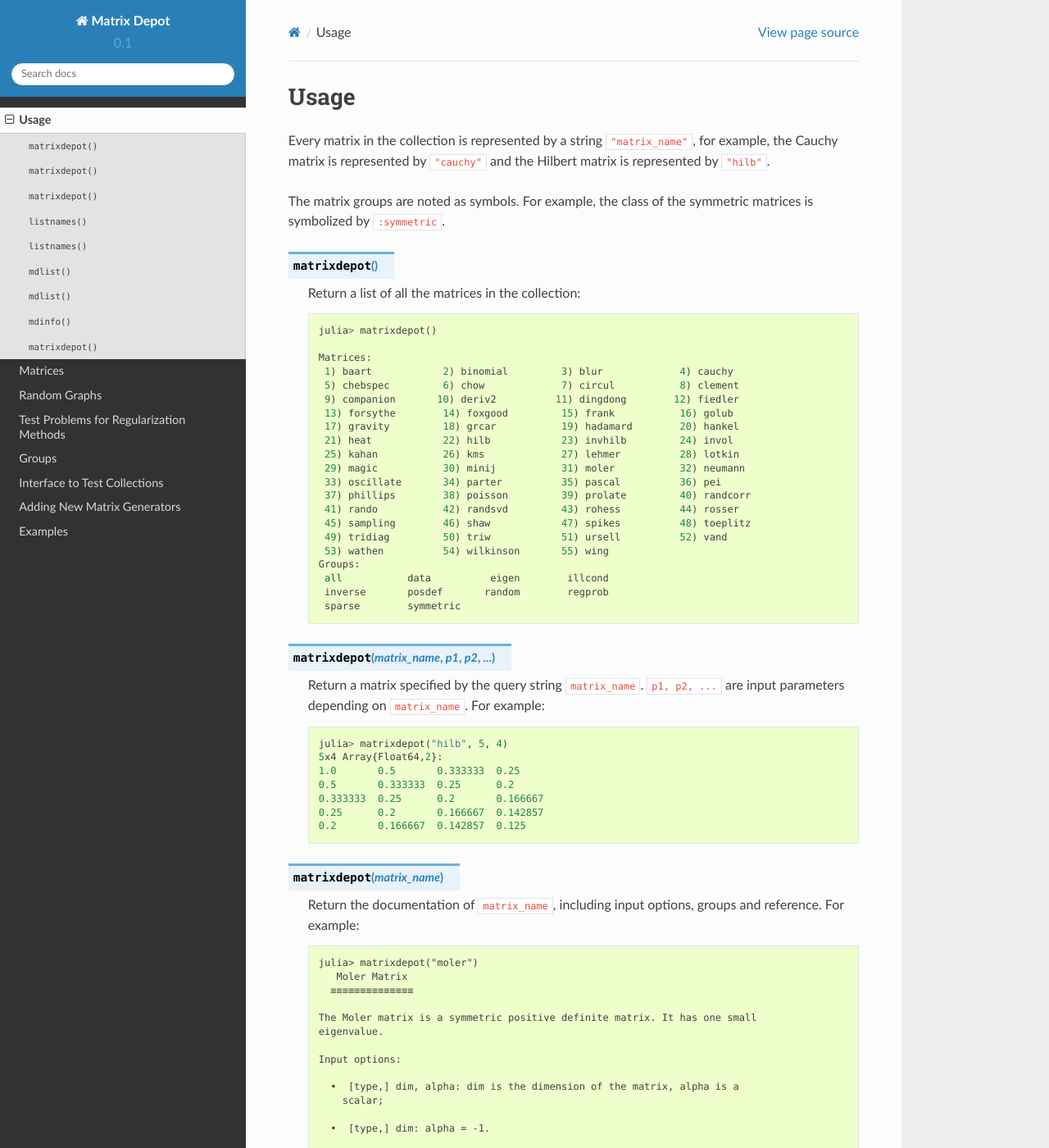
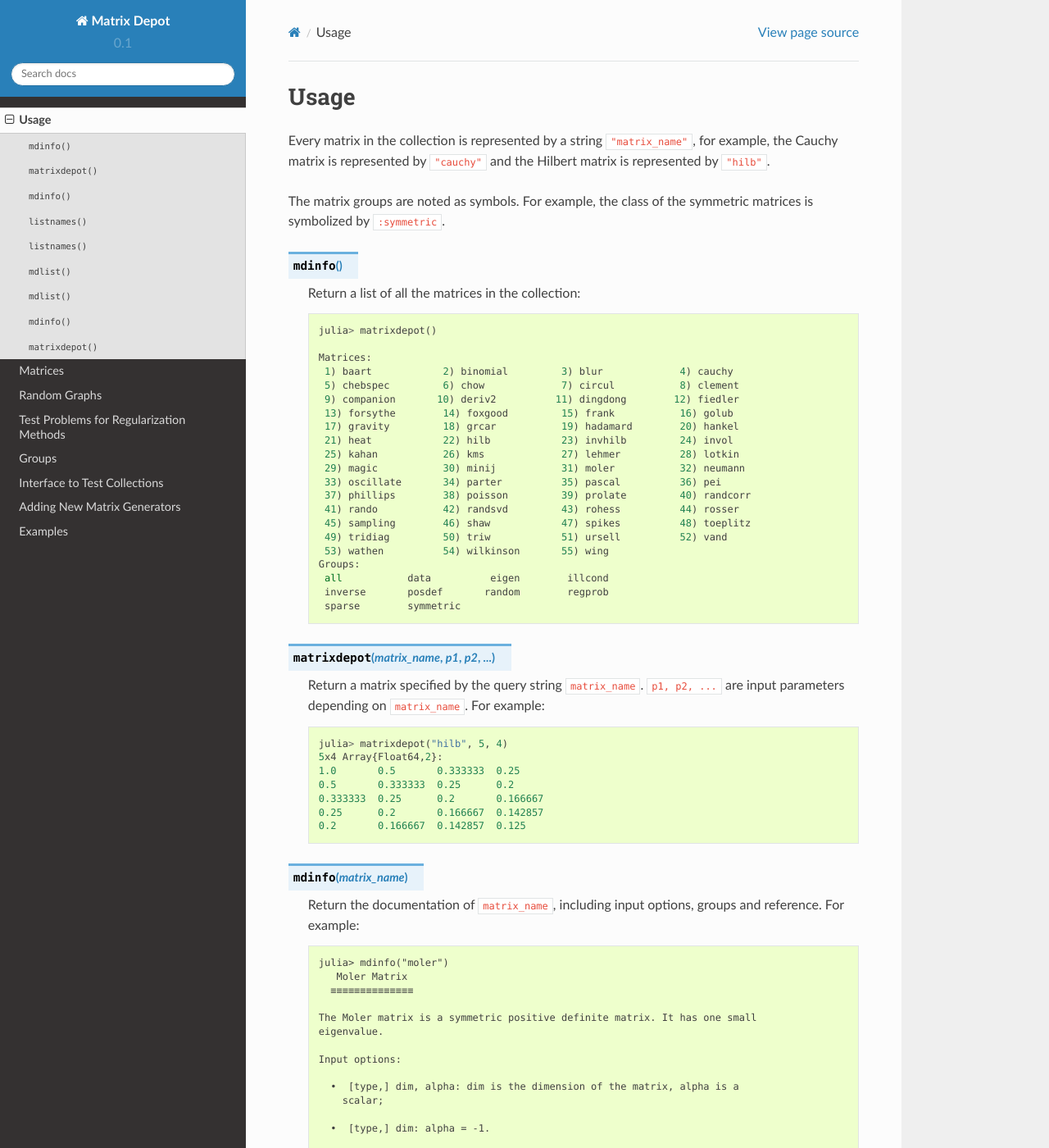
Before and after one commit to JuliaLinearAlgebra/MatrixDepot.jl, a Sphinx documentation site: the page built from doc/usage.rst, in a window 1280 px wide and 1400 px high. Shown: the whole window at 82% size. Built offline with Sphinx 7.4.7 and the Read the Docs theme 2.0.0, drawn with Linux system fonts in a browser that asks for light colours; some of the changed text lies outside the part shown.

Commit message:
Update usage.rst

```diff
--- a/doc/usage.rst
+++ b/doc/usage.rst
@@ -9,7 +9,7 @@ The matrix groups are noted as symbols.
 For example, the class of the symmetric
 matrices is symbolized by ``:symmetric``.
 
-.. function:: matrixdepot()
+.. function:: mdinfo()
 
   Return a list of all the matrices in the collection::
 
@@ -37,9 +37,9 @@ matrices is symbolized by ``:symmetric``.
 
 .. function:: matrixdepot(matrix_name, p1, p2, ...)
 
-  Return a matrix specified by the query string ``matrix_name``. ``p1,
-  p2, ...`` are input parameters depending on ``matrix_name``. For
-  example::
+  Return a matrix specified by the query string ``matrix_name``.
+  ``p1, p2, ...`` are input parameters depending on ``matrix_name``.
+  For example::
 
     julia> matrixdepot("hilb", 5, 4)
     5x4 Array{Float64,2}:
@@ -49,12 +49,12 @@ matrices is symbolized by ``:symmetric``.
     0.25      0.2       0.166667  0.142857
     0.2       0.166667  0.142857  0.125
 
-.. function:: matrixdepot(matrix_name)
+.. function:: mdinfo(matrix_name)
 
-  Return the documentation of ``matrix_name``, including input
-  options, groups and reference. For example::
+  Return the documentation of ``matrix_name``, including input options,
+  groups and reference. For example::
 
-   julia> matrixdepot("moler")
+   julia> mdinfo("moler")
       Moler Matrix
      ≡≡≡≡≡≡≡≡≡≡≡≡≡≡
 
@@ -79,8 +79,8 @@ matrices is symbolized by ``:symmetric``.
 
 .. function:: listnames(group_name)
 
-  Return a list of matrices which belong to group ``group_name``. For
-  example::
+  Return a list of matrices which belong to group ``group_name``.
+  For example::
 
     julia> matrixdepot(:posdef)
     11-element Array{ASCIIString,1}:
@@ -115,12 +115,12 @@ matrices is symbolized by ``:symmetric``.
 
    Access matrix by number. For example::
 
-     julia> matrixdepot(builtin(3))
+     julia> mdlist(builtin(3))
      "chebspec"
 
 .. function:: mdlist(builtin(num1:num2, ...))
 
-   Access matrix by rangei and combinations. For example::
+   Access matrix by range and combinations. For example::
     julia> mdlist(builtin(1:4, 6, 10:15))
     11-element Array{String,1}:
      "baart"
```
